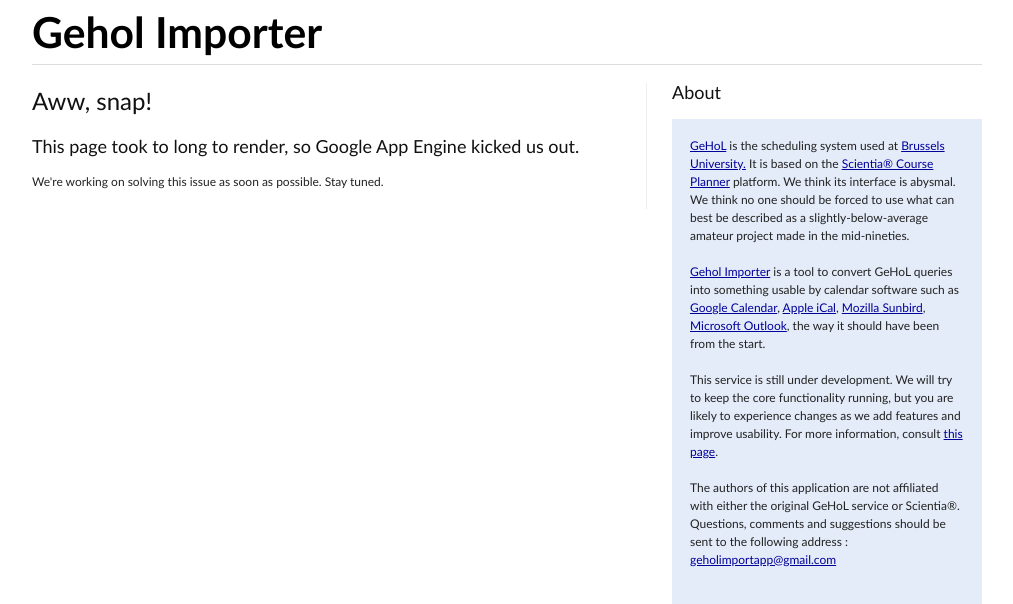
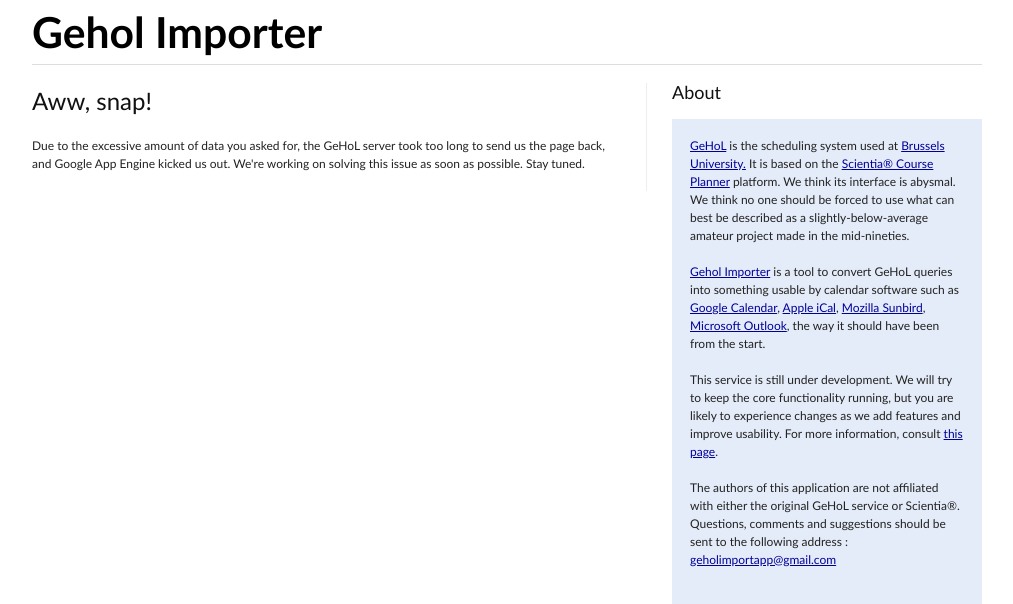
Before and after one commit to sevas/geholimportapp, a Python web app: template templates/deadline_exceeded.html in a window 1280 px wide. Shown: the top 604 px of the page, without its empty margins (133-1146 px from the left). Run offline with Jinja, Linux system fonts and the light colour scheme; the template is opened without the code that fills it, so the values that code supplies are empty.

Commit message:
changed the deadline exceeded page message

```diff
--- a/templates/deadline_exceeded.html
+++ b/templates/deadline_exceeded.html
@@ -9,7 +9,7 @@
 <h2>Aww, snap!</h2>
 
 <p>
-  <h3>This page took to long to render, so Google App Engine kicked us out.</h3>
+  Due to the excessive amount of data you asked for, the GeHoL server took too long to send us the page back, and Google App Engine kicked us out.
   We're working on solving this issue as soon as possible. Stay tuned.
 </p>
 
```
